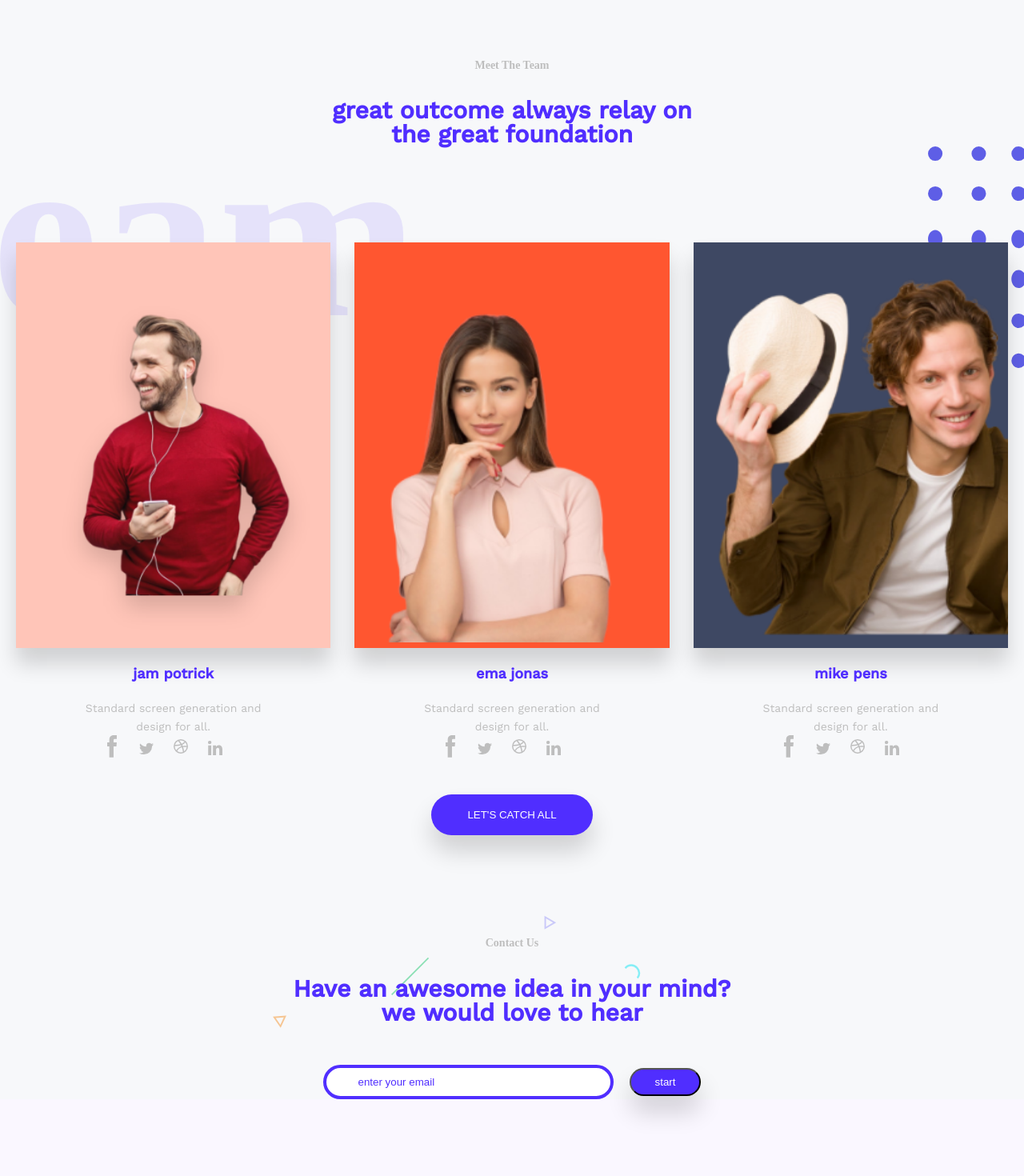
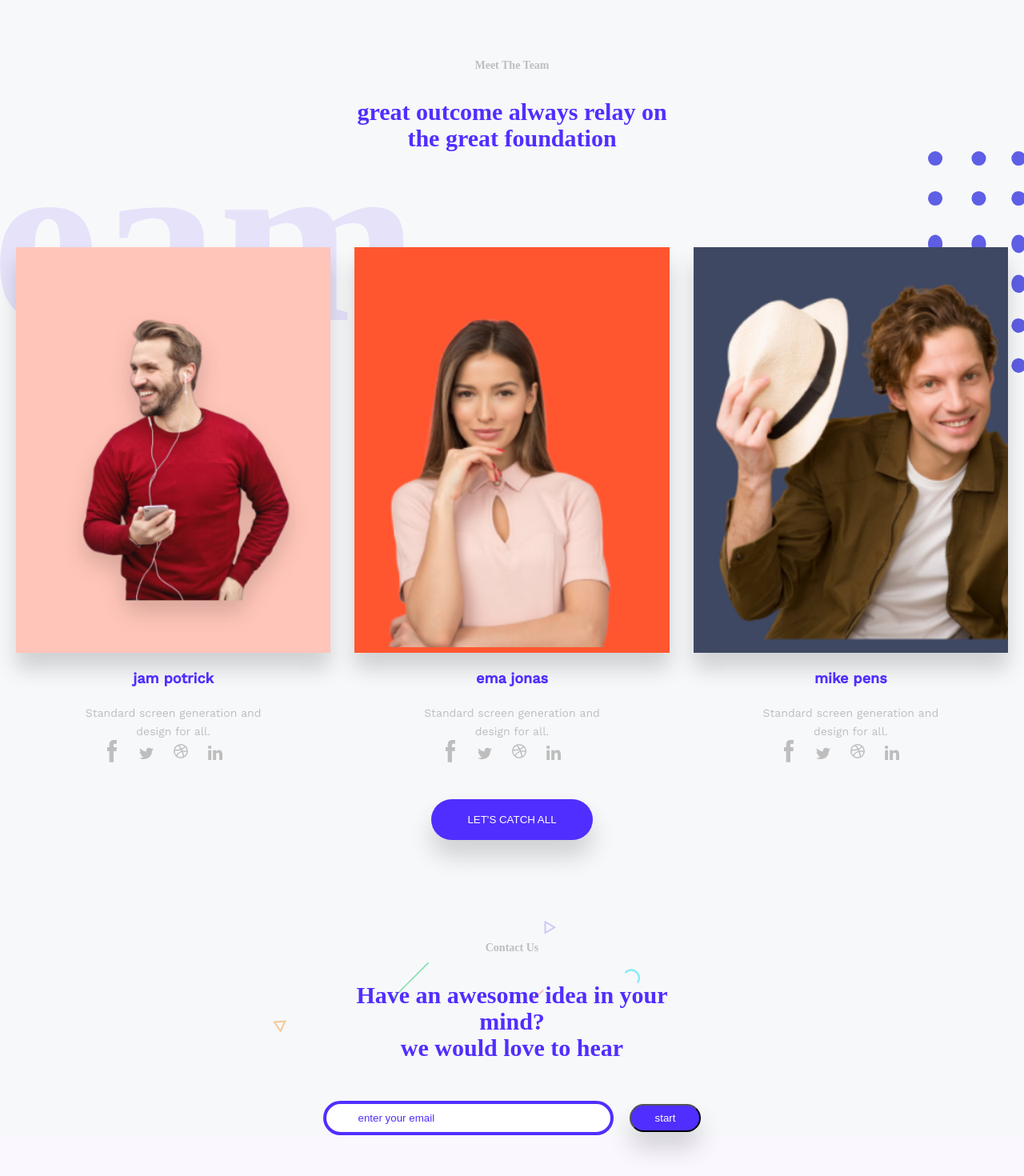
Before and after one commit to AdePhil/agency, a React (Create React App) app: page / in a window 1280 px wide. Shown: the part 1420-2890 px from the top of the page at 80% size. Built offline with nearby package versions, Linux system fonts and the light colour scheme.

Commit message:
fixes in responsiveness

```diff
--- a/src/pages/Home.js
+++ b/src/pages/Home.js
@@ -136,8 +136,7 @@ const Home = () => {
       <div className="agency__team">
         <p className="agency__team-sub-heading">Meet The Team</p>
         <h3 className="agency__team-heading">
-          great outcome always relay on
-          <br /> the great foundation
+          great outcome always relay on the great foundation
         </h3>
         <div className="agency__team-container container">
           <div className="agency__team-member">
--- a/src/pages/home.scss
+++ b/src/pages/home.scss
@@ -19,7 +19,6 @@
       background-color: transparent;
       border: none;
       font-size: 25px;
-      width: 100px;
       outline: none;
       cursor: pointer;
       color: $deep-blue;
@@ -45,7 +44,7 @@
       overflow: hidden;
       opacity: 0;
       transition: opacity 300ms;
-      padding-top: 120px;
+      padding-top: 80px;
       &.show {
         opacity: 1;
         z-index: 100;
@@ -62,8 +61,8 @@
     .close {
       display: none;
       position: absolute;
-      top: 18px;
-      right: 20px;
+      top: 15px;
+      right: -10px;
       font-size: 40px;
       width: 100px;
       color: #fff;
@@ -144,6 +143,7 @@
         align-items: center;
         flex-direction: column;
       }
+
       &-heading {
         font-family: Graphie;
         font-size: 140px;
@@ -153,7 +153,7 @@
         font-weight: bolder;
         left: 0;
         @media (max-width: 600px) {
-          font-size: 100px;
+          font-size: 90px;
           margin-top: -20px;
         }
       }
@@ -210,7 +210,7 @@
       grid-column: 1 / -1;
       margin-bottom: 0;
       @media (max-width: 600px) {
-        font-size: 60px;
+        font-size: 45px;
         margin-top: -20px;
       }
     }
@@ -300,6 +300,9 @@
       right: -480px;
       top: -120px;
       width: 600px;
+      @media (max-width: 600px) {
+        display: none;
+      }
     }
     .team-btn {
       margin-top: 40px;
@@ -309,12 +312,19 @@
       box-shadow: 0 20px 30px rgba(0, 0, 0, 0.16);
     }
     &-heading {
-      color: $blue;
+      color: #502eff;
       text-align: center;
       font-weight: bolder;
       font-size: 30px;
-      line-height: 1;
+      line-height: 1.1;
       margin-bottom: 120px;
+      max-width: 400px;
+      margin-left: auto;
+      margin-right: auto;
+      font-family: Graphie;
+      @media (max-width: 600px) {
+        font-size: 25px;
+      }
     }
   }
 
@@ -322,6 +332,9 @@
     .center-form {
       display: flex;
       justify-content: center;
+      @media (max-width: 508px) {
+        flex-direction: column;
+      }
     }
     &-container.override {
       max-width: 600px;
@@ -339,6 +352,9 @@
           border: 4px solid #502eff;
           color: $blue;
           outline: none;
+          @media (max-width: 508px) {
+            min-width: 100%;
+          }
           &::placeholder {
             color: $blue;
           }
@@ -348,6 +364,16 @@
           padding: 8px 30px;
           margin-left: 20px;
           box-shadow: 0 20px 30px rgba(0, 0, 0, 0.16);
+          @media (max-width: 508px) {
+            padding: 18px 45px;
+            font-weight: 500;
+            text-transform: uppercase;
+            margin-left: auto;
+            margin-right: auto;
+            display: inherit;
+            min-width: 150px;
+            margin-top: 20px;
+          }
         }
       }
     }
@@ -356,8 +382,15 @@
       text-align: center;
       font-weight: bolder;
       font-size: 30px;
-      line-height: 1;
+      line-height: 1.1;
       margin-bottom: 50px;
+      max-width: 400px;
+      font-family: Graphie;
+      margin-left: auto;
+      margin-right: auto;
+      @media (max-width: 600px) {
+        font-size: 25px;
+      }
     }
     &-sub-heading {
       font-family: Graphie;
```
